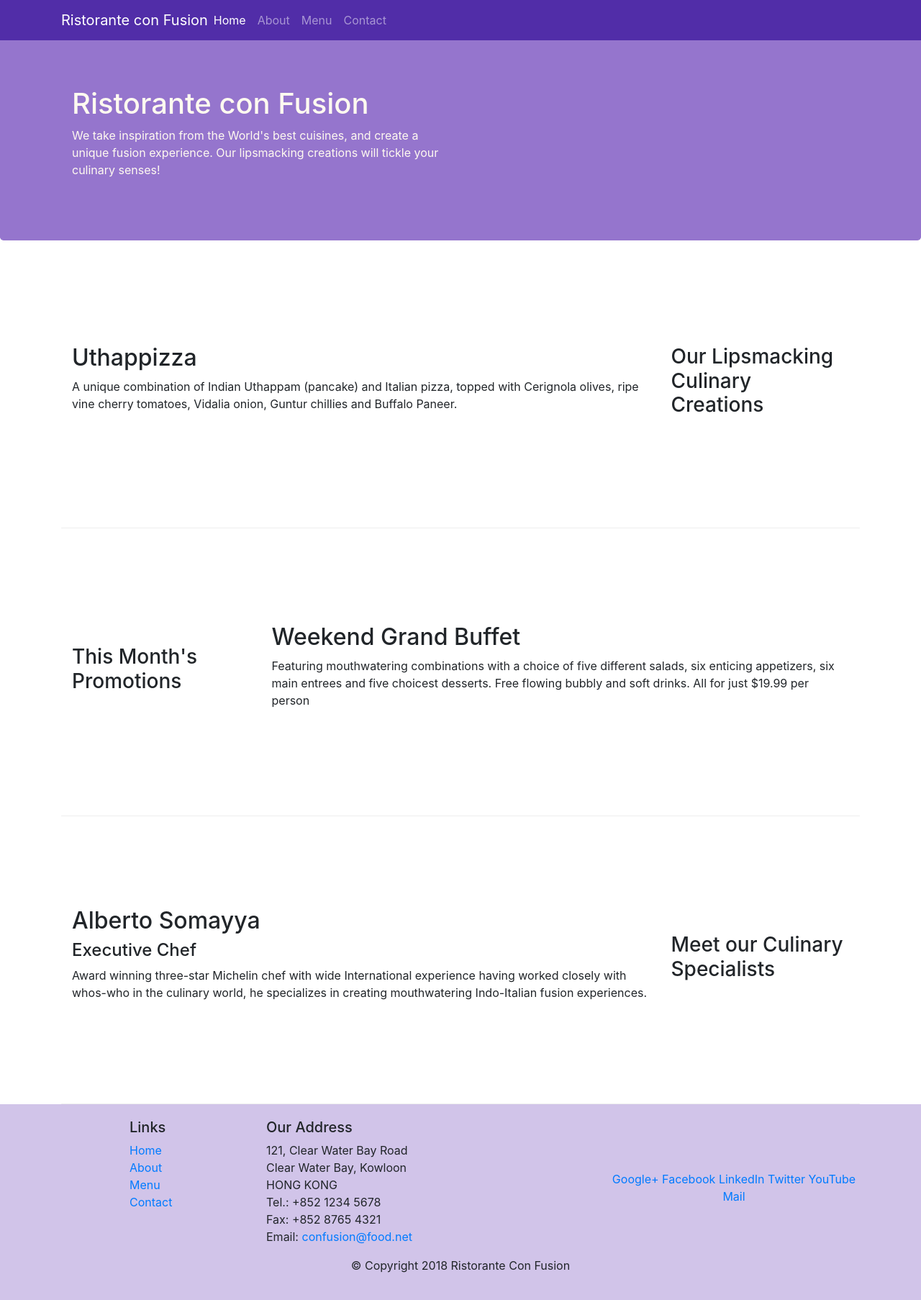
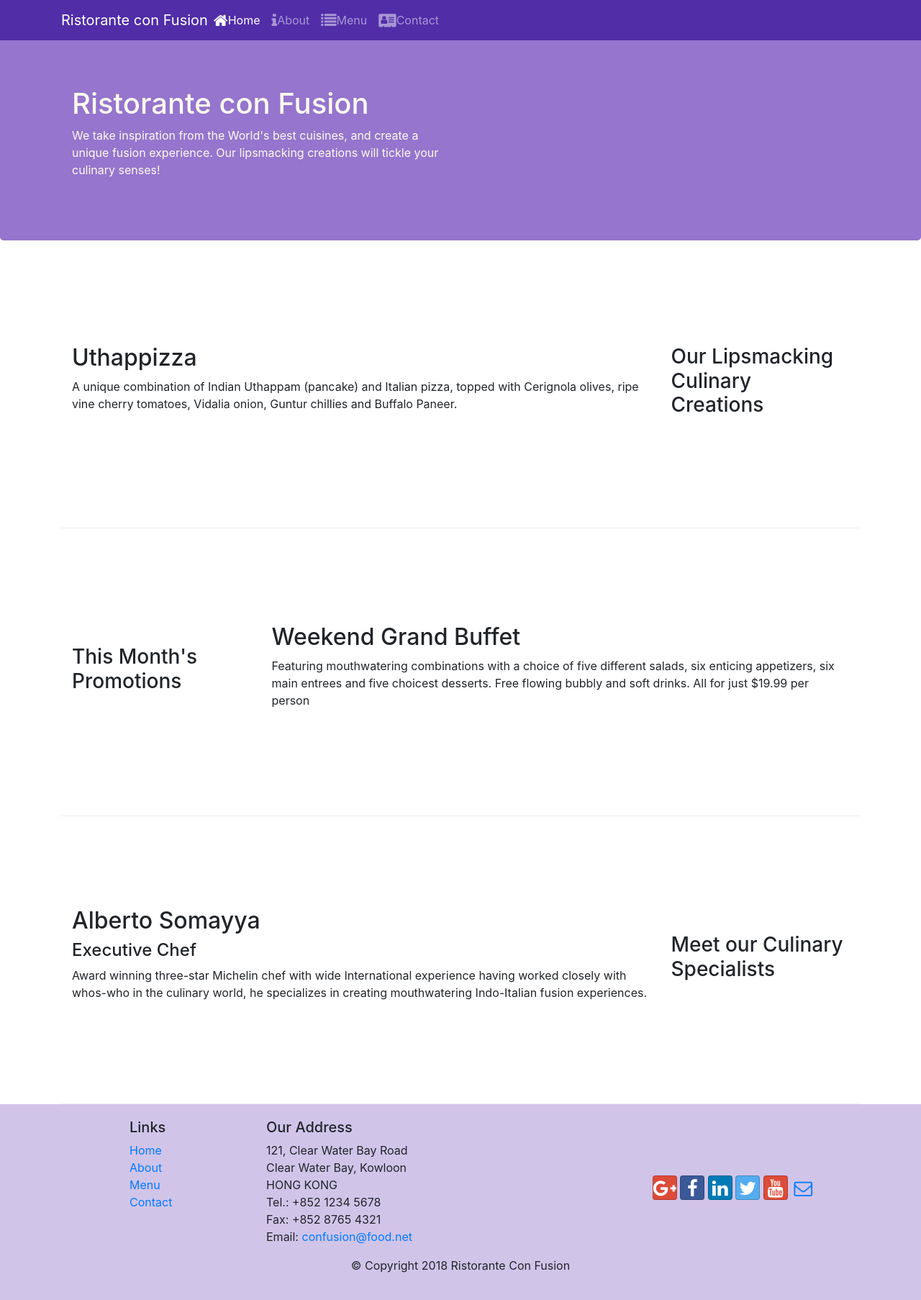
Before and after one commit to smv1999/MERN-Stack, a website: page index.html in a window 1280 px wide. Shown: the whole page at 72% size. Drawn offline with nearby package versions, Linux system fonts and the light colour scheme.

Commit message:
icon-fonts

```diff
--- a/index.html
+++ b/index.html
@@ -8,6 +8,8 @@
 
     <!-- Bootstrap CSS -->
     <link rel="stylesheet" href="node_modules/bootstrap/dist/css/bootstrap.min.css">
+    <link rel="stylesheet" href="node_modules/font-awesome/css/font-awesome.min.css">
+    <link rel="stylesheet" href="node_modules/bootstrap-social/bootstrap-social.css">
     <link rel="stylesheet" href="css/styles.css">
     <title>Ristorante Con Fusion</title>
 </head>
@@ -22,10 +24,14 @@
             <a href="#" class="navbar-brand mr-auto">Ristorante con Fusion</a>
             <div class="collapse navbar-collapse" id="Navbar">
                 <ul class="navbar-nav mr-auto">
-                    <li class="nav-item active"><a href="#" class="nav-link">Home</a></li>
-                    <li class="nav-item"><a href="aboutus.html" class="nav-link">About</a></li>
-                    <li class="nav-item"><a href="#" class="nav-link">Menu</a></li>
-                    <li class="nav-item"><a href="#" class="nav-link">Contact</a></li>
+                    <li class="nav-item active"><a href="#" class="nav-link"><span
+                                class="fa fa-home fa-lg"></span>Home</a></li>
+                    <li class="nav-item"><a href="aboutus.html" class="nav-link"><span
+                                class="fa fa-info fa-lg"></span>About</a></li>
+                    <li class="nav-item"><a href="#" class="nav-link"><span class="fa fa-list fa-lg"></span>Menu</a>
+                    </li>
+                    <li class="nav-item"><a href="#" class="nav-link"><span
+                                class="fa fa-address-card fa-lg"></span>Contact</a></li>
                 </ul>
             </div>
         </div>
@@ -109,12 +115,17 @@
                 </div>
                 <div class="col-12 col-sm-4 align-self-center">
                     <div class="text-center">
-                        <a href="http://google.com/+">Google+</a>
-                        <a href="http://www.facebook.com/profile.php?id=">Facebook</a>
-                        <a href="http://www.linkedin.com/in/">LinkedIn</a>
-                        <a href="http://twitter.com/">Twitter</a>
-                        <a href="http://youtube.com/">YouTube</a>
-                        <a href="mailto:">Mail</a>
+                        <a class="btn btn-social-icon btn-google" href="http://google.com/+"><i
+                                class="fa fa-google-plus fa-lg"></i></a>
+                        <a class="btn btn-social-icon btn-facebook" href="http://www.facebook.com/profile.php?id="><i
+                                class="fa fa-facebook fa-lg"></i></a>
+                        <a class="btn btn-social-icon btn-linkedin" href="http://www.linkedin.com/in/"><i
+                                class="fa fa-linkedin fa-lg"></i></a>
+                        <a class="btn btn-social-icon btn-twitter" href="http://twitter.com/"><i
+                                class="fa fa-twitter fa-lg"></i></a>
+                        <a class="btn btn-social-icon btn-google" href="http://youtube.com/"><i
+                                class="fa fa-youtube fa-lg"></i></a>
+                        <a class="btn btn-social-icon" href="mailto:"><i class="fa fa-envelope-o fa-lg"></i></a>
                     </div>
                 </div>
             </div>
--- a/package.json
+++ b/package.json
@@ -16,6 +16,8 @@
   "dependencies": {
     "@popperjs/core": "^2.4.4",
     "bootstrap": "^4.0.0",
+    "bootstrap-social": "^5.1.1",
+    "font-awesome": "^4.7.0",
     "jquery": "^3.3.1",
     "popper.js": "^1.12.9"
   }
```
Also changed, not shown: aboutus.html (+15 -13 lines), 1 other file.
